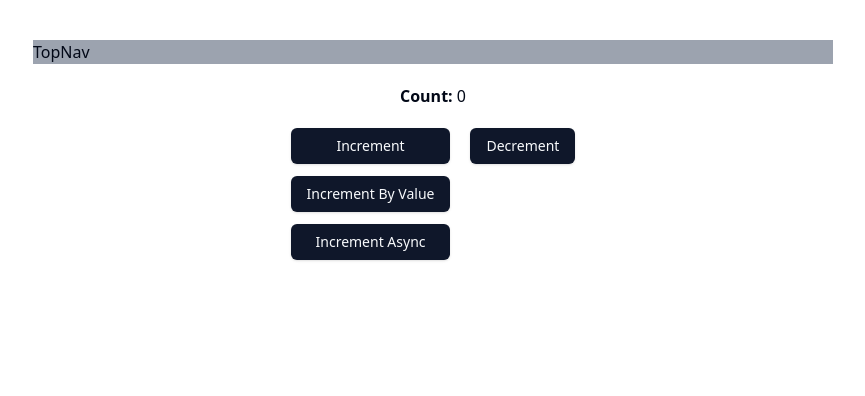
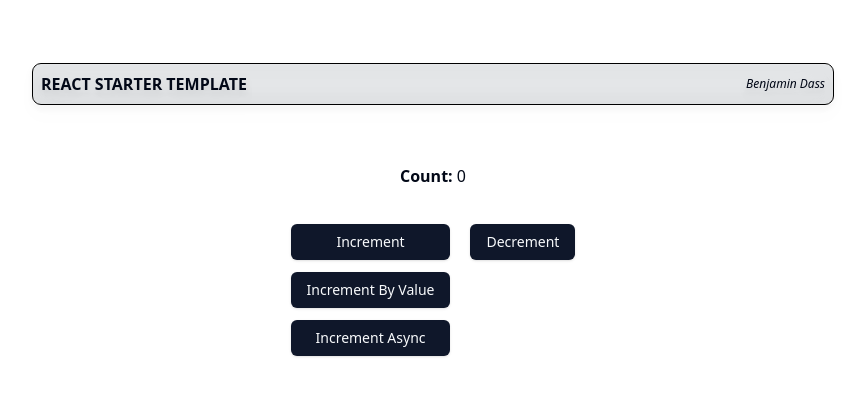
Before and after one commit to ben-dass/react-starter-ts, a React (Vite) app: page / in a window 1280 px wide. Shown: the top 396 px of the page, without its empty margins (207-1072 px from the left). Built offline with nearby package versions, Linux system fonts and the light colour scheme.

Commit message:
completed update

```diff
--- a/src/App.tsx
+++ b/src/App.tsx
@@ -1,52 +1,13 @@
-import { useAppDispatch, useAppSelector } from "./state/store";
-import { Button } from "@/components/ui/button.tsx";
-import {
-	decrement,
-	increment,
-	incrementAsync,
-	incrementByAmount,
-} from "@/src/state/counter/counterSlice.ts";
 import TopNav from "@/src/components/TopNav.tsx";
+import Content from "@/src/components/Content.tsx";
 
 const App = () => {
-	const counter = useAppSelector((state) => {
-		console.log("state", state.counter);
-		return state.counter;
-	});
-
-	const dispatch = useAppDispatch();
-
 	return (
 		<div className="flex h-screen w-screen justify-center">
 			<div className="w-[50rem]">
 				<div className="mt-10 flex flex-col items-center justify-center gap-5">
 					<TopNav />
-					<h1>
-						<span className="font-bold">Count: </span>
-						{counter.value}
-					</h1>
-					<div className="flex flex-row gap-5">
-						<div className="flex flex-col gap-3">
-							<Button onClick={() => dispatch(increment())}>
-								Increment
-							</Button>
-							<Button
-								onClick={() => dispatch(incrementByAmount(10))}
-							>
-								Increment By Value
-							</Button>
-							<Button
-								className="transition duration-300 ease-in-out"
-								onClick={() => dispatch(incrementAsync(10))}
-								disabled={counter.isFetching}
-							>
-								Increment Async
-							</Button>
-						</div>
-						<Button onClick={() => dispatch(decrement())}>
-							Decrement
-						</Button>
-					</div>
+					<Content />
 				</div>
 			</div>
 		</div>
--- /dev/null
+++ b/src/components/Content.tsx
@@ -0,0 +1,11 @@
+import { Outlet } from "react-router-dom";
+
+const Content = () => {
+	return (
+		<>
+			<Outlet />
+		</>
+	);
+};
+
+export default Content;
--- a/src/components/TopNav.tsx
+++ b/src/components/TopNav.tsx
@@ -1,5 +1,14 @@
 const TopNav = () => {
-	return <div className="h-full w-full bg-gray-400">TopNav</div>;
+	return (
+		<div className="mb-[2.5rem] mt-[1.5rem] flex h-full w-full flex-row justify-between rounded-lg bg-gray-400 bg-opacity-20 pb-[0.5rem] pt-[0.5rem] outline outline-[0.11rem] outline-black drop-shadow-lg backdrop-blur-lg">
+			<div className="ml-2 font-bold uppercase">
+				React Starter Template
+			</div>
+			<div className="mr-2 flex items-center text-xs">
+				<em>Benjamin Dass</em>
+			</div>
+		</div>
+	);
 };
 
 export default TopNav;
--- a/src/main.tsx
+++ b/src/main.tsx
@@ -6,11 +6,27 @@ import App from "./App";
 import { Provider } from "react-redux";
 import { store } from "@/src/state/store.ts";
 import { createBrowserRouter, RouterProvider } from "react-router-dom";
+import Counter from "@/src/pages/Counter.tsx";
+import NotFound from "@/src/pages/NotFound.tsx";
 
 const router = createBrowserRouter([
 	{
 		path: "/",
 		element: <App />,
+		children: [
+			{
+				children: [
+					{
+						index: true,
+						element: <Counter />,
+					},
+				],
+			},
+			{
+				path: "*",
+				element: <NotFound />,
+			},
+		],
 	},
 ]);
 
--- /dev/null
+++ b/src/pages/Counter.tsx
@@ -0,0 +1,46 @@
+import { Button } from "@/components/ui/button.tsx";
+import {
+	decrement,
+	increment,
+	incrementAsync,
+	incrementByAmount,
+} from "@/src/state/counter/counterSlice.ts";
+import { useAppDispatch, useAppSelector } from "@/src/state/store.ts";
+
+const Counter = () => {
+	const counter = useAppSelector((state) => {
+		console.log("state", state.counter);
+		return state.counter;
+	});
+
+	const dispatch = useAppDispatch();
+
+	return (
+		<>
+			<h1>
+				<span className="font-bold">Count: </span>
+				{counter.value}
+			</h1>
+			<div className="mt-4 flex flex-row gap-5">
+				<div className="flex flex-col gap-3">
+					<Button onClick={() => dispatch(increment())}>
+						Increment
+					</Button>
+					<Button onClick={() => dispatch(incrementByAmount(10))}>
+						Increment By Value
+					</Button>
+					<Button
+						className="transition duration-300 ease-in-out"
+						onClick={() => dispatch(incrementAsync(10))}
+						disabled={counter.isFetching}
+					>
+						Increment Async
+					</Button>
+				</div>
+				<Button onClick={() => dispatch(decrement())}>Decrement</Button>
+			</div>
+		</>
+	);
+};
+
+export default Counter;
--- /dev/null
+++ b/src/pages/NotFound.tsx
@@ -0,0 +1,5 @@
+const NotFoundPage = () => {
+	return <div>Oops! Page not found!</div>;
+};
+
+export default NotFoundPage;
```
